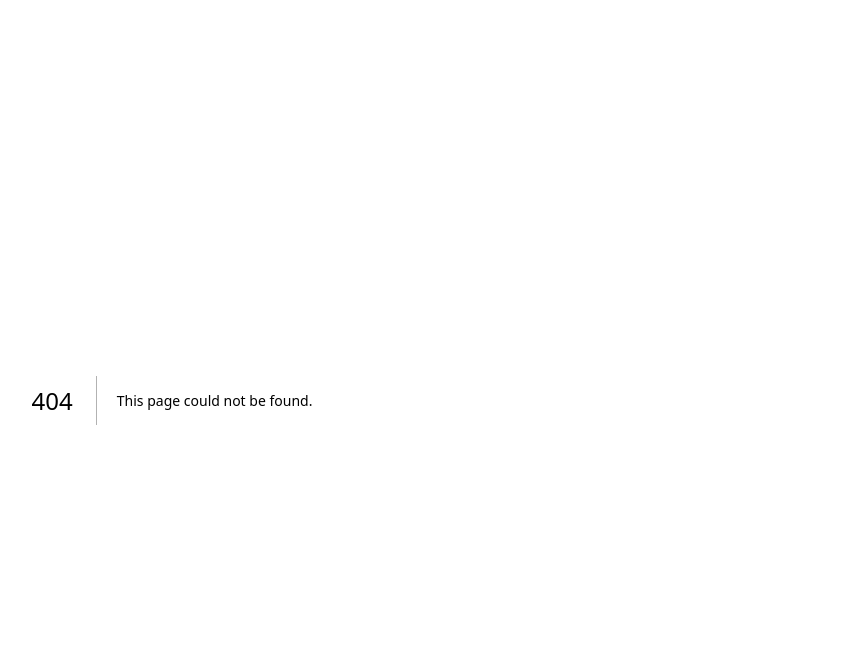
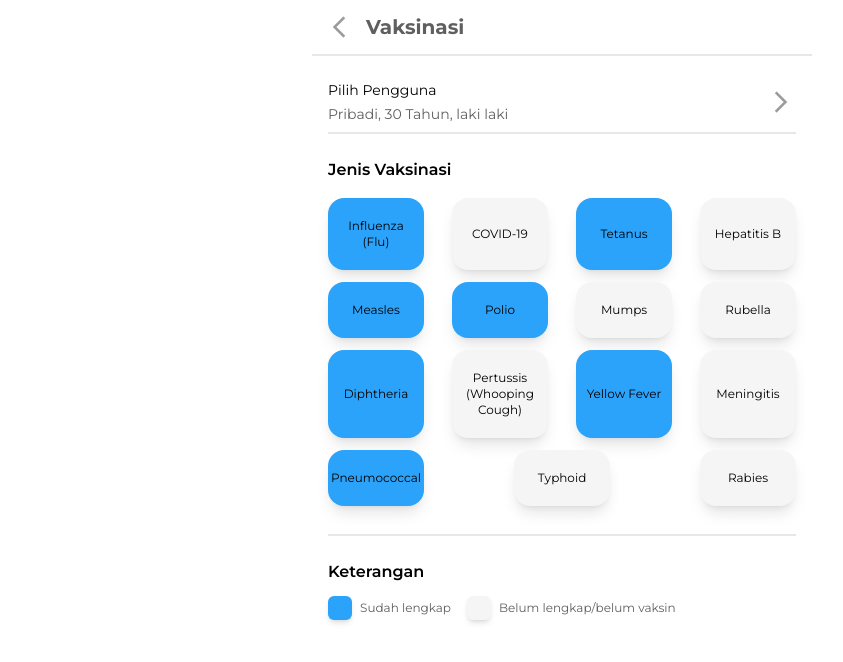
Before and after one commit to Personal-Health-Record/frontend, a Next.js app: page /vaksinasi/pribadi in a window 1280 px wide. Before the commit this address had no page. Shown: the top 662 px of the page, without its empty margins (78-921 px from the left). Built offline with nearby package versions, Linux system fonts and the light colour scheme.

Commit message:
feat: vaksinasi pribadi

```diff
--- /dev/null
+++ b/src/app/vaksinasi/anak/page.tsx
@@ -0,0 +1,5 @@
+const VaksinasiAnak = () => {
+  return <div>Vaksinasi anak</div>;
+};
+
+export default VaksinasiAnak;
--- /dev/null
+++ b/src/app/vaksinasi/components/CardPengguna/index.tsx
@@ -0,0 +1,21 @@
+import Image from "next/image";
+
+interface Props {
+  title: string;
+  value: string;
+}
+
+const CardPengguna = ({ title, value }: Props) => {
+  return (
+    <div className="flex border-b-2 py-2 items-center justify-between">
+      <div className="flex flex-col gap-1">
+        <p className="text-sm">{title}</p>
+        <p className="text-sm text-mainGrey">{value}</p>
+      </div>
+
+      <Image src="/images/arrow-right.png" alt="" width={30} height={30} />
+    </div>
+  );
+};
+
+export default CardPengguna;
--- /dev/null
+++ b/src/app/vaksinasi/components/Keterangan/index.tsx
@@ -0,0 +1,21 @@
+const Keterangan = () => {
+  return (
+    <div className="flex flex-col gap-3 mb-5">
+      <h3 className="font-semibold">Keterangan</h3>
+
+      <div className="flex gap-4">
+        <div className="flex items-center gap-2">
+          <div className="bg-mainBlue w-6 h-6 rounded-md shadow-md" />
+          <p className="text-xs text-mainGrey">Sudah lengkap</p>
+        </div>
+
+        <div className="flex items-center gap-2">
+          <div className="bg-superLightGrey w-6 h-6 rounded-md shadow-md" />
+          <p className="text-xs text-mainGrey">Belum lengkap/belum vaksin</p>
+        </div>
+      </div>
+    </div>
+  );
+};
+
+export default Keterangan;
--- /dev/null
+++ b/src/app/vaksinasi/components/VaksinasiCard/index.tsx
@@ -0,0 +1,20 @@
+import React from "react";
+
+interface Props {
+  title: string;
+  isComplete: boolean;
+}
+
+const VaksinasiCard = ({ isComplete, title }: Props) => {
+  return (
+    <div
+      className={`flex items-center justify-center shadow-lg rounded-2xl px-2 py-5 mb-3 w-24 text-center ${
+        isComplete ? "bg-mainBlue" : "bg-superLightGrey"
+      }`}
+    >
+      <p className="text-xs">{title}</p>
+    </div>
+  );
+};
+
+export default VaksinasiCard;
--- /dev/null
+++ b/src/app/vaksinasi/components/VaksinasiList/index.tsx
@@ -0,0 +1,21 @@
+import { vaksinasiData } from "../../constants";
+import VaksinasiCard from "../VaksinasiCard";
+
+const VaksinasiList = () => {
+  return (
+    <div className="flex flex-col gap-4 border-b-2 pb-4">
+      <h3 className="font-semibold">Jenis Vaksinasi</h3>
+
+      <div className="flex flex-wrap justify-between">
+        {vaksinasiData?.map((vaksinasi) => (
+          <VaksinasiCard
+            isComplete={vaksinasi.isComplete}
+            title={vaksinasi.title}
+          />
+        ))}
+      </div>
+    </div>
+  );
+};
+
+export default VaksinasiList;
--- /dev/null
+++ b/src/app/vaksinasi/constants/index.tsx
@@ -0,0 +1,17 @@
+export const vaksinasiData = [
+  { title: "Influenza (Flu)", isComplete: true },
+  { title: "COVID-19", isComplete: false },
+  { title: "Tetanus", isComplete: true },
+  { title: "Hepatitis B", isComplete: false },
+  { title: "Measles", isComplete: true },
+  { title: "Polio", isComplete: true },
+  { title: "Mumps", isComplete: false },
+  { title: "Rubella", isComplete: false },
+  { title: "Diphtheria", isComplete: true },
+  { title: "Pertussis (Whooping Cough)", isComplete: false },
+  { title: "Yellow Fever", isComplete: true },
+  { title: "Meningitis", isComplete: false },
+  { title: "Pneumococcal", isComplete: true },
+  { title: "Typhoid", isComplete: false },
+  { title: "Rabies", isComplete: false },
+];
--- /dev/null
+++ b/src/app/vaksinasi/pribadi/page.tsx
@@ -0,0 +1,24 @@
+import Header from "@/app/components/Header";
+import CardPengguna from "../components/CardPengguna";
+import VaksinasiList from "../components/VaksinasiList";
+import Keterangan from "../components/Keterangan";
+
+const VaksinasiPribadi = () => {
+  return (
+    <div className="flex flex-col">
+      <Header title="Vaksinasi" />
+
+      <div className="flex flex-col w-full px-4 py-4 gap-6">
+        <CardPengguna
+          title="Pilih Pengguna"
+          value="Pribadi, 30 Tahun, laki laki"
+        />
+
+        <VaksinasiList />
+        <Keterangan />
+      </div>
+    </div>
+  );
+};
+
+export default VaksinasiPribadi;
```
